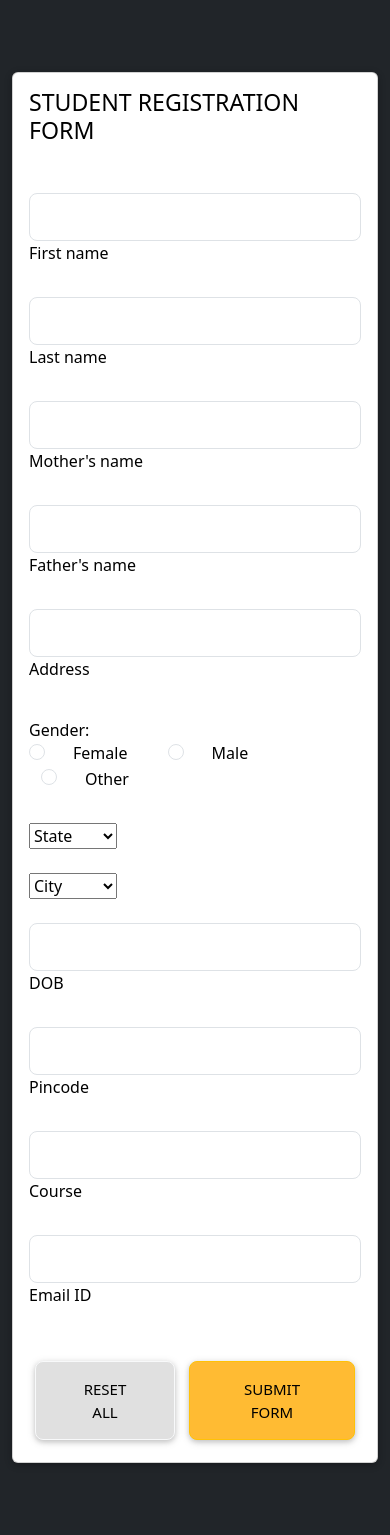
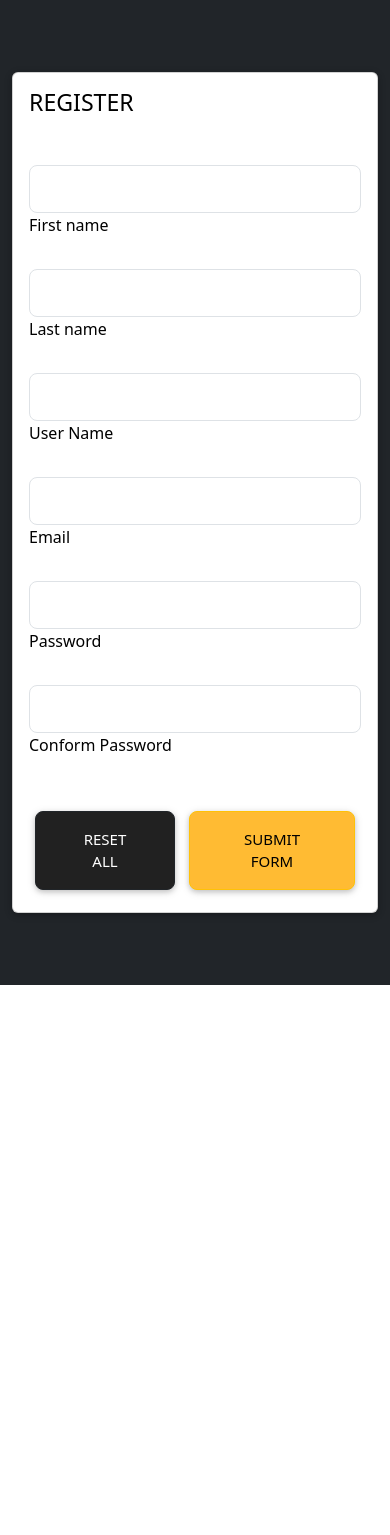
Before and after one commit to Itsajay12/Mini-Cart, a Django app: page /register/ in a window 390 px wide. After the commit the page ends 985 px from the top, so only its background shows below. Run offline with Django 3.2, Linux system fonts and the light colour scheme; some libraries are stand-ins or nearby versions.

Commit message:
register view added

```diff
--- a/home/templates/login.html
+++ b/home/templates/login.html
@@ -78,7 +78,9 @@
       </div>
 
       <div class="col-lg-6 mb-5 mb-lg-0">
-        <img src="https://mdbootstrap.com/img/new/ecommerce/vertical/004.jpg" class="w-100 rounded-4 shadow-4"
+        {% comment %} <img src="https://mdbootstrap.com/img/new/ecommerce/vertical/004.jpg" class="w-100 rounded-4 shadow-4"
+          alt="" /> {% endcomment %}
+          <img src="{% static "Images/login.avif" %}" class="w-100 rounded-4 shadow-4"
           alt="" />
       </div>
     </div>
--- a/home/templates/register.html
+++ b/home/templates/register.html
@@ -1,5 +1,6 @@
 {% extends "base.html" %}
 {% block content %}
+{% load static %}
 <section class="h-100 bg-dark">
     <div class="container py-5 h-100">
       <div class="row d-flex justify-content-center align-items-center h-100">
@@ -7,24 +8,38 @@
           <div class="card card-registration my-4">
             <div class="row g-0">
               <div class="col-xl-6 d-none d-xl-block">
-                <img src="https://mdbcdn.b-cdn.net/img/Photos/new-templates/bootstrap-registration/img4.webp"
+                {% comment %} <img src="https://mdbcdn.b-cdn.net/img/Photos/new-templates/bootstrap-registration/img4.webp"
+                  alt="Sample photo" class="img-fluid"
+                  style="border-top-left-radius: .25rem; border-bottom-left-radius: .25rem;" /> {% endcomment %}
+                  <img src="{% static "Images/register.avif" %}"
                   alt="Sample photo" class="img-fluid"
                   style="border-top-left-radius: .25rem; border-bottom-left-radius: .25rem;" />
               </div>
               <div class="col-xl-6">
                 <div class="card-body p-md-5 text-black">
-                  <h3 class="mb-5 text-uppercase">Student registration form</h3>
 
+                  <h3 class="mb-5 text-uppercase">Register</h3>
+                  {% for message in messages %}
+                  <div class="alert alert-danger" role="alert">
+                    {{message}}
+                  </div>
+                  {% endfor %}
+
+
+
+                  <form action="#" method="post">
+
+{% csrf_token %}
     <div class="row">
       <div class="col-md-6 mb-4">
         <div class="form-outline">
-                        <input type="text" id="form3Example1m" class="form-control form-control-lg" />
+          <input type="text" id="form3Example1m" class="form-control form-control-lg" name="fname" required/>
           <label class="form-label" for="form3Example1m">First name</label>
         </div>
       </div>
       <div class="col-md-6 mb-4">
         <div class="form-outline">
-                        <input type="text" id="form3Example1n" class="form-control form-control-lg" />
+          <input type="text" id="form3Example1n" class="form-control form-control-lg" name="lname" required/>
           <label class="form-label" for="form3Example1n">Last name</label>
         </div>
       </div>
@@ -33,94 +48,36 @@
     <div class="row">
       <div class="col-md-6 mb-4">
         <div class="form-outline">
-                        <input type="text" id="form3Example1m1" class="form-control form-control-lg" />
-                        <label class="form-label" for="form3Example1m1">Mother's name</label>
+          <input type="text" id="form3Example1m1" class="form-control form-control-lg" name="uname"required/>
+          <label class="form-label" for="form3Example1m1">User Name</label>
         </div>
       </div>
       <div class="col-md-6 mb-4">
         <div class="form-outline">
-                        <input type="text" id="form3Example1n1" class="form-control form-control-lg" />
-                        <label class="form-label" for="form3Example1n1">Father's name</label>
+          <input type="Email" id="form3Example1n1" class="form-control form-control-lg" name="email" required/>
+          <label class="form-label" for="form3Example1n1">Email</label>
         </div>
       </div>
     </div>
-
-                  <div class="form-outline mb-4">
-                    <input type="text" id="form3Example8" class="form-control form-control-lg" />
-                    <label class="form-label" for="form3Example8">Address</label>
-                  </div>
-
-                  <div class="d-md-flex justify-content-start align-items-center mb-4 py-2">
-
-                    <h6 class="mb-0 me-4">Gender: </h6>
-
-                    <div class="form-check form-check-inline mb-0 me-4">
-                      <input class="form-check-input" type="radio" name="inlineRadioOptions" id="femaleGender"
-                        value="option1" />
-                      <label class="form-check-label" for="femaleGender">Female</label>
-                    </div>
-
-                    <div class="form-check form-check-inline mb-0 me-4">
-                      <input class="form-check-input" type="radio" name="inlineRadioOptions" id="maleGender"
-                        value="option2" />
-                      <label class="form-check-label" for="maleGender">Male</label>
-                    </div>
-
-                    <div class="form-check form-check-inline mb-0">
-                      <input class="form-check-input" type="radio" name="inlineRadioOptions" id="otherGender"
-                        value="option3" />
-                      <label class="form-check-label" for="otherGender">Other</label>
-                    </div>
-
-                  </div>
-
     <div class="row">
       <div class="col-md-6 mb-4">
-
-                      <select class="select">
-                        <option value="1">State</option>
-                        <option value="2">Option 1</option>
-                        <option value="3">Option 2</option>
-                        <option value="4">Option 3</option>
-                      </select>
-
+        <div class="form-outline">
+          <input type="Password" id="form3Example1m1" class="form-control form-control-lg" name="password" required/>
+          <label class="form-label" for="form3Example1m1">Password</label>
+        </div>
       </div>
       <div class="col-md-6 mb-4">
-
-                      <select class="select">
-                        <option value="1">City</option>
-                        <option value="2">Option 1</option>
-                        <option value="3">Option 2</option>
-                        <option value="4">Option 3</option>
-                      </select>
-
+        <div class="form-outline">
+          <input type="Password" id="form3Example1n1" class="form-control form-control-lg" name="cpassword" required/>
+          <label class="form-label" for="form3Example1n1">Conform Password</label>
         </div>
       </div>
 
-                  <div class="form-outline mb-4">
-                    <input type="text" id="form3Example9" class="form-control form-control-lg" />
-                    <label class="form-label" for="form3Example9">DOB</label>
+    <div class="d-flex justify-content-end pt-3">
+      <button type="Reset" class="btn btn-dark btn-lg">Reset all</button>
+      <button type="Submit" class="btn btn-warning btn-lg ms-2">Submit form</button>
     </div>
-
-                  <div class="form-outline mb-4">
-                    <input type="text" id="form3Example90" class="form-control form-control-lg" />
-                    <label class="form-label" for="form3Example90">Pincode</label>
-                  </div>
-
-                  <div class="form-outline mb-4">
-                    <input type="text" id="form3Example99" class="form-control form-control-lg" />
-                    <label class="form-label" for="form3Example99">Course</label>
-                  </div>
-
-                  <div class="form-outline mb-4">
-                    <input type="text" id="form3Example97" class="form-control form-control-lg" />
-                    <label class="form-label" for="form3Example97">Email ID</label>
-                  </div>
-
-                  <div class="d-flex justify-content-end pt-3">
-                    <button type="button" class="btn btn-light btn-lg">Reset all</button>
-                    <button type="button" class="btn btn-warning btn-lg ms-2">Submit form</button>
-                  </div>
+  </form>
 
                 </div>
               </div>
--- a/home/views.py
+++ b/home/views.py
@@ -1,9 +1,31 @@
-from django.shortcuts import render
+from django.shortcuts import render,redirect
 
+from django.contrib import messages
+from django.contrib.auth.decorators import login_required
+from django.contrib.auth.models import User,auth
+from django.contrib.auth import authenticate, login, logout
 # Create your views here.
 def index(request):
     return render(request,'index.html')
 def register(request):
+    if request.method=="POST":
+        uname=request.POST['uname']
+        passw=request.POST['password']
+        cpassw=request.POST['cpassword']
+        email=request.POST['email']
+        if passw==cpassw:
+            if User.objects.filter(username=uname).exists()or User.objects.filter(email=email).exists():
+                messages.error(request,'Username/Email Already Exists')
+            else:
+                query=User.objects.create(first_name=request.POST['fname'],last_name=request.POST['lname'],username=uname,email=email,password=passw)
+                query.set_password(passw)
+                query.save()
+                return redirect(login)
+        else:
+            messages.info(request,'Password Dont MAtch')
+            return redirect(register)
+
+
     return render(request,'register.html')
 def login(request):
     return render(request,'login.html')
```
Also changed, not shown: read.md (added, +18 -0 lines), db.sqlite3, home/static/Images/login.avif (added), home/static/Images/register.avif (added). Lines whose indentation alone changed are shown as unchanged.
